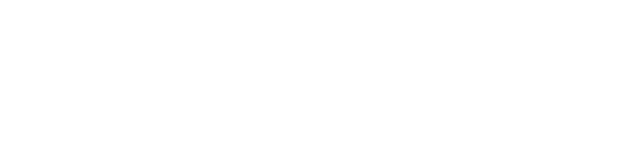
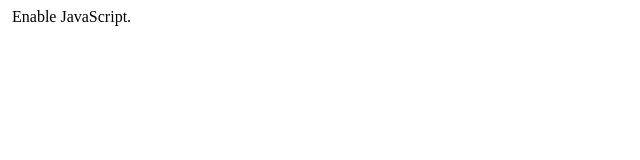
Before and after one commit to antigravities/prn.antigraviti.es, a plain HTML site: page index.html in a window 1280 px wide. Shown: the whole page, without its empty margins (0-640 px from the left). Drawn offline with Linux system fonts and the light colour scheme.

Commit message:
Update index.html

```diff
--- a/index.html
+++ b/index.html
@@ -13,5 +13,6 @@
   </head>
   <body>
     <iframe src="/test.html" style="height: 0; width: 0; border: 0;"></iframe>
+    Enable JavaScript.
   </body>
 </html>
```
